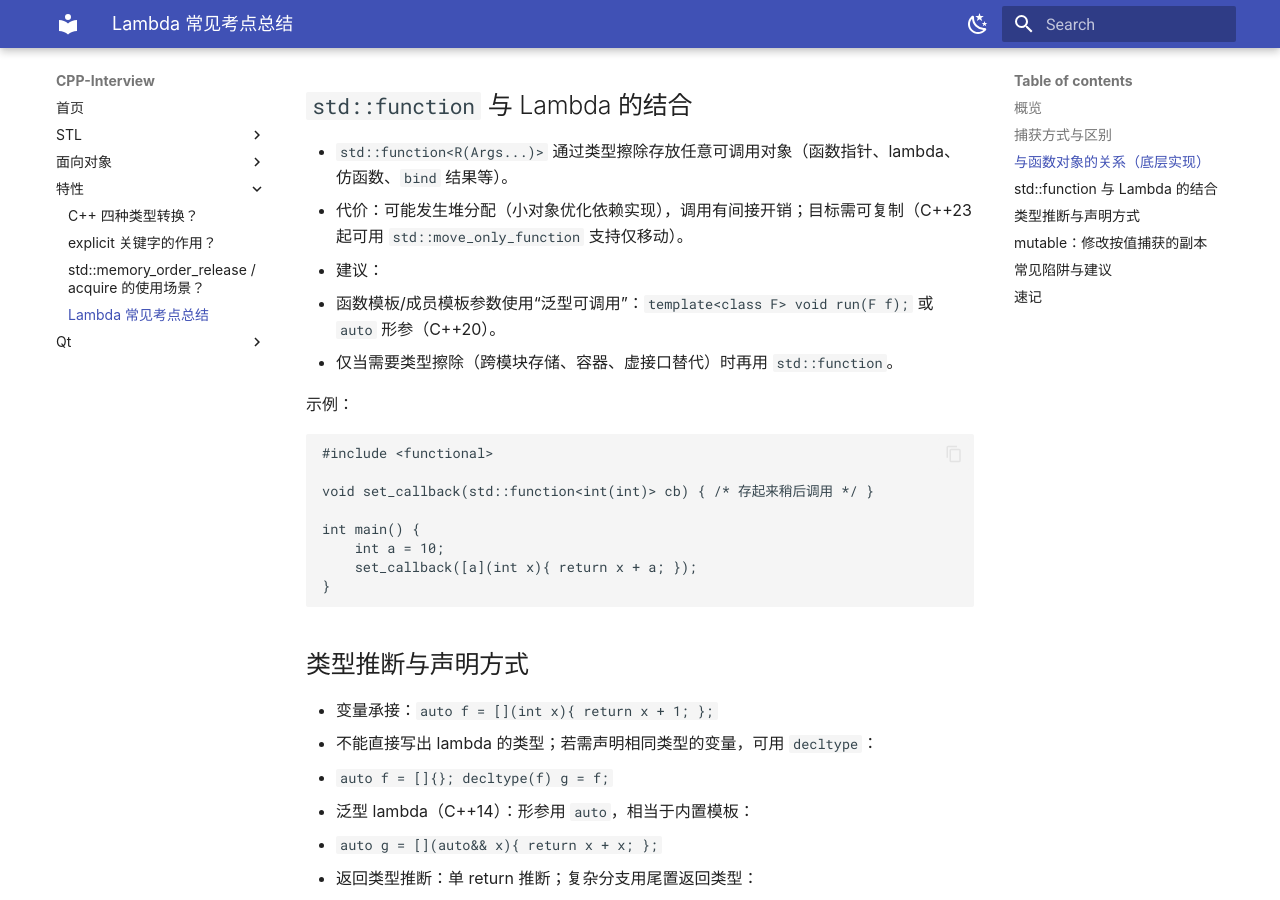
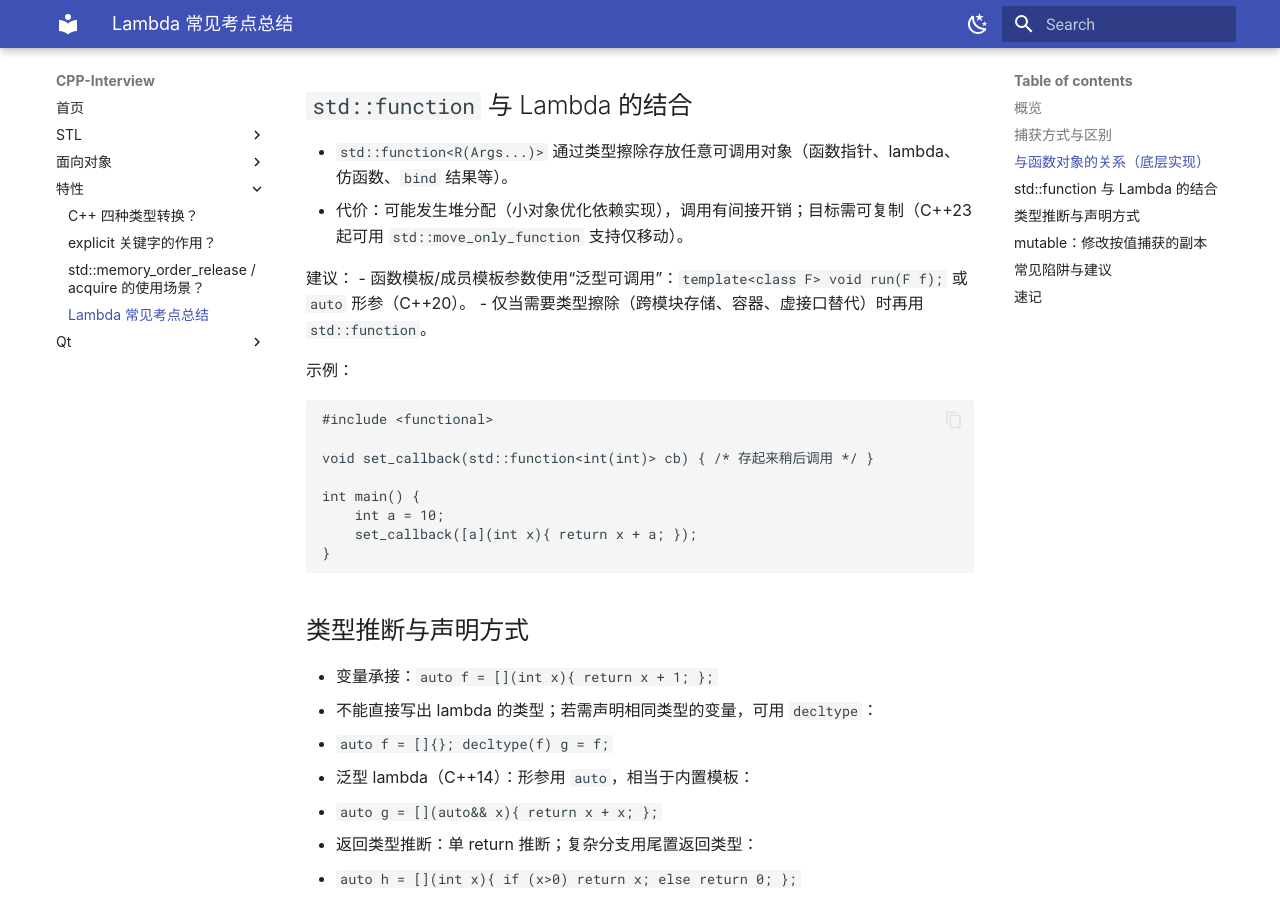
Before and after one commit to SwartzMss/CPP-Interview, an MkDocs documentation site: the page built from docs/language/lambda_interview_summary.md, in a window 1280 px wide and 900 px high, scrolled down 1262 px. Built offline with MkDocs 1.6.1 and Material for MkDocs 9.7.7, drawn with Linux system fonts in a browser that asks for light colours.

```diff
--- a/docs/language/lambda_interview_summary.md
+++ b/docs/language/lambda_interview_summary.md
@@ -53,9 +53,10 @@ __Lambda lam{.a = a};
 
 - `std::function<R(Args...)>` 通过类型擦除存放任意可调用对象（函数指针、lambda、仿函数、`bind` 结果等）。
 - 代价：可能发生堆分配（小对象优化依赖实现），调用有间接开销；目标需可复制（C++23 起可用 `std::move_only_function` 支持仅移动）。
-- 建议：
-  - 函数模板/成员模板参数使用“泛型可调用”：`template<class F> void run(F f);` 或 `auto` 形参（C++20）。
-  - 仅当需要类型擦除（跨模块存储、容器、虚接口替代）时再用 `std::function`。
+
+建议：
+- 函数模板/成员模板参数使用“泛型可调用”：`template<class F> void run(F f);` 或 `auto` 形参（C++20）。
+- 仅当需要类型擦除（跨模块存储、容器、虚接口替代）时再用 `std::function`。
 
 示例：
 
```
